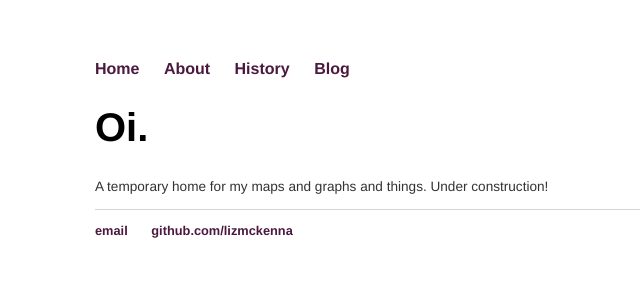
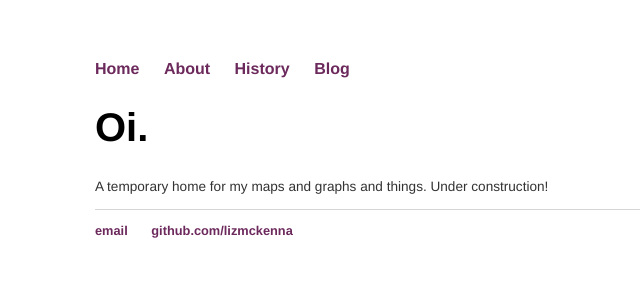
Before and after one commit to lizmckenna/elizabethmckenna.org, a Jekyll site: the page built from about/index.html, in a window 1280 px wide. Shown: the top 300 px of the page, without its empty margins (97-737 px from the left). Built offline with Jekyll 4.4.1, drawn with Linux system fonts in a browser that asks for light colours.

Commit message:
Update main.css

```diff
--- a/css/main.css
+++ b/css/main.css
@@ -14,7 +14,7 @@ nav ul li, footer ul li {
 }
 a {
     text-decoration: none;
-    color: #4B193F;
+    color: #6C295C;
 }
 a:hover {
     text-decoration: underline;
```
